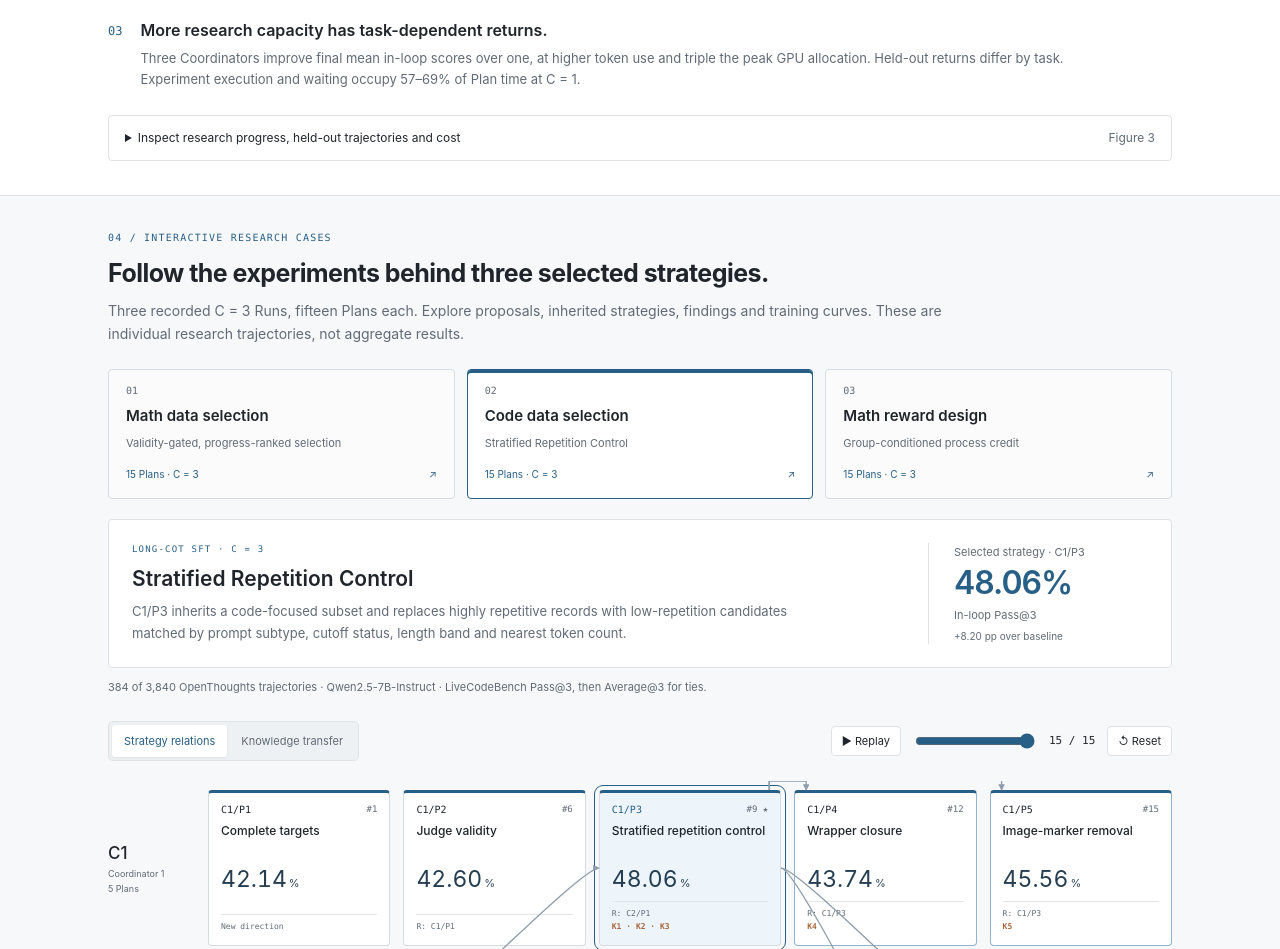
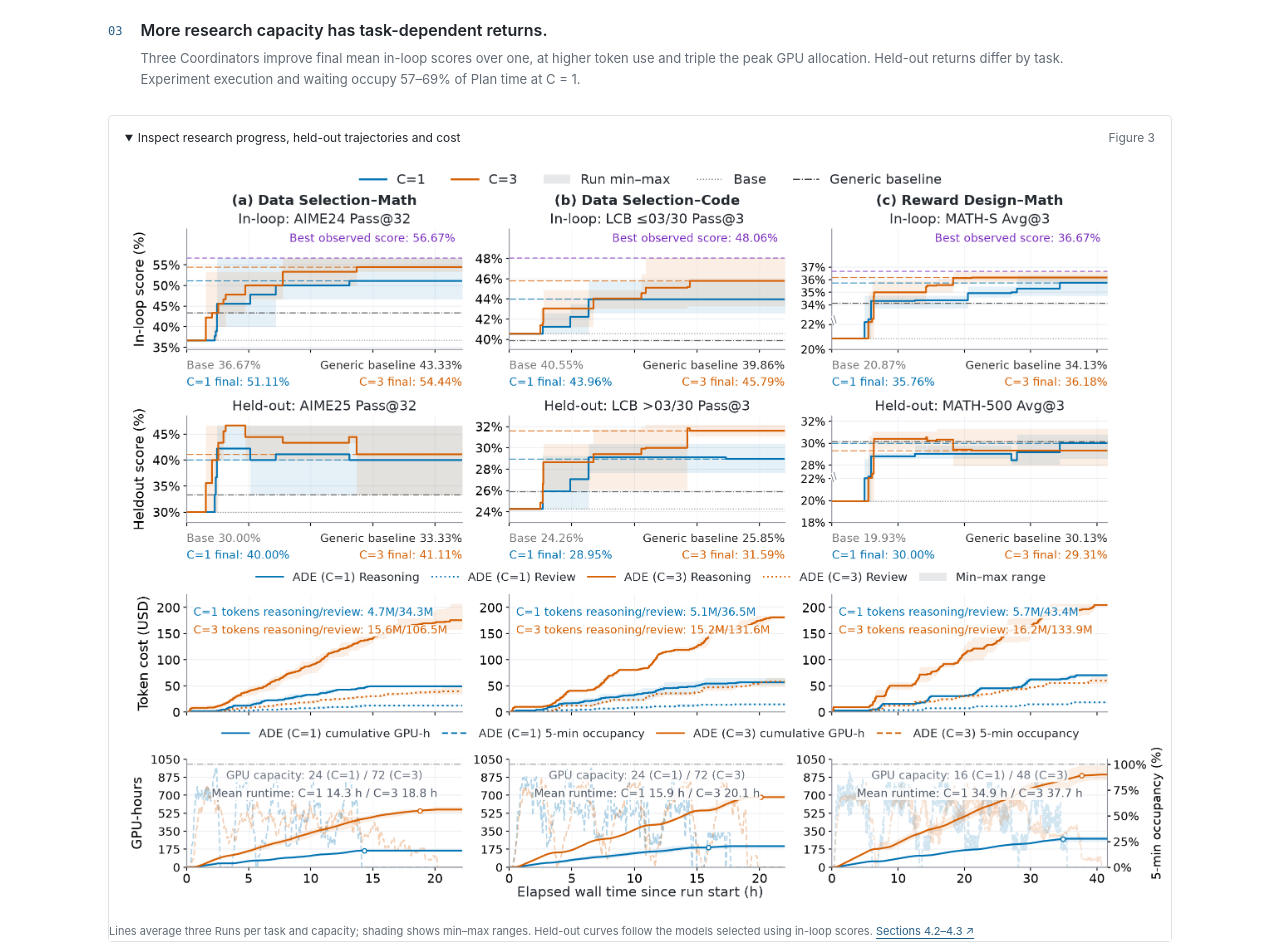
Before and after one commit to datajuicer/agentic-data-engineering, a plain HTML site: page examples/code-research-demo/index.html in a window 1280 px wide. Shown: the part 2693-3642 px from the top of the page. Drawn offline with Linux system fonts and the light colour scheme.

Commit message:
Expand Figure 3 by default on the homepage

```diff
--- a/examples/code-research-demo/index.html
+++ b/examples/code-research-demo/index.html
@@ -49,7 +49,7 @@
   <section class="paper-section wrap" id="findings">
     <div class="section-heading"><div class="eyebrow">03 / RESEARCH INSIGHTS</div><h2>A better search score is only part of the story.</h2></div>
     <div class="findings-list"><article><span class="finding-number">01</span><div><h3>Later in-loop gains can stop transferring.</h3><p>For math selection at C = 3, mean AIME25 Pass@32 peaks at 46.67% and ends at 41.11%, while mean in-loop Pass@32 rises from 47.78% to 54.44% over the later phase. The final held-out score remains above the baseline, but continued search is not a guarantee of better generalization.</p></div></article><article><span class="finding-number">02</span><div><h3>Evidence interpretation and cumulative findings matter.</h3><p>On math selection, ADE’s selected C = 1 strategy exceeds unified-agent, independent-search, outcome-only and raw-evidence alternatives on both in-loop metrics and mean held-out scores. Its held-out Macro Avg. Pass@K is 65.58%, versus 62.97% for the strongest alternative on that metric.</p></div></article><article><span class="finding-number">03</span><div><h3>More research capacity has task-dependent returns.</h3><p>Three Coordinators improve final mean in-loop scores over one, at higher token use and triple the peak GPU allocation. Held-out returns differ by task. Experiment execution and waiting occupy 57–69% of Plan time at C = 1.</p></div></article></div>
-    <details class="figure-details"><summary>Inspect research progress, held-out trajectories and cost <span>Figure 3</span></summary><figure class="paper-figure"><a href="assets/research-progress.png" target="_blank" rel="noopener"><img src="assets/research-progress.png" loading="lazy" alt="Paper Figure 3: in-loop progress, held-out scores, cumulative token cost and GPU-hours for three tasks at C=1 and C=3."></a><figcaption>Lines average three Runs per task and capacity; shading shows min–max ranges. Held-out curves follow the models selected using in-loop scores. <a href="https://arxiv.org/pdf/2610.14238#page=7">Sections 4.2–4.3 ↗</a></figcaption></figure></details>
+    <details class="figure-details" open><summary>Inspect research progress, held-out trajectories and cost <span>Figure 3</span></summary><figure class="paper-figure"><a href="assets/research-progress.png" target="_blank" rel="noopener"><img src="assets/research-progress.png" loading="lazy" alt="Paper Figure 3: in-loop progress, held-out scores, cumulative token cost and GPU-hours for three tasks at C=1 and C=3."></a><figcaption>Lines average three Runs per task and capacity; shading shows min–max ranges. Held-out curves follow the models selected using in-loop scores. <a href="https://arxiv.org/pdf/2610.14238#page=7">Sections 4.2–4.3 ↗</a></figcaption></figure></details>
   </section>
 
   <section class="paper-section explorer-section" id="research">
```
